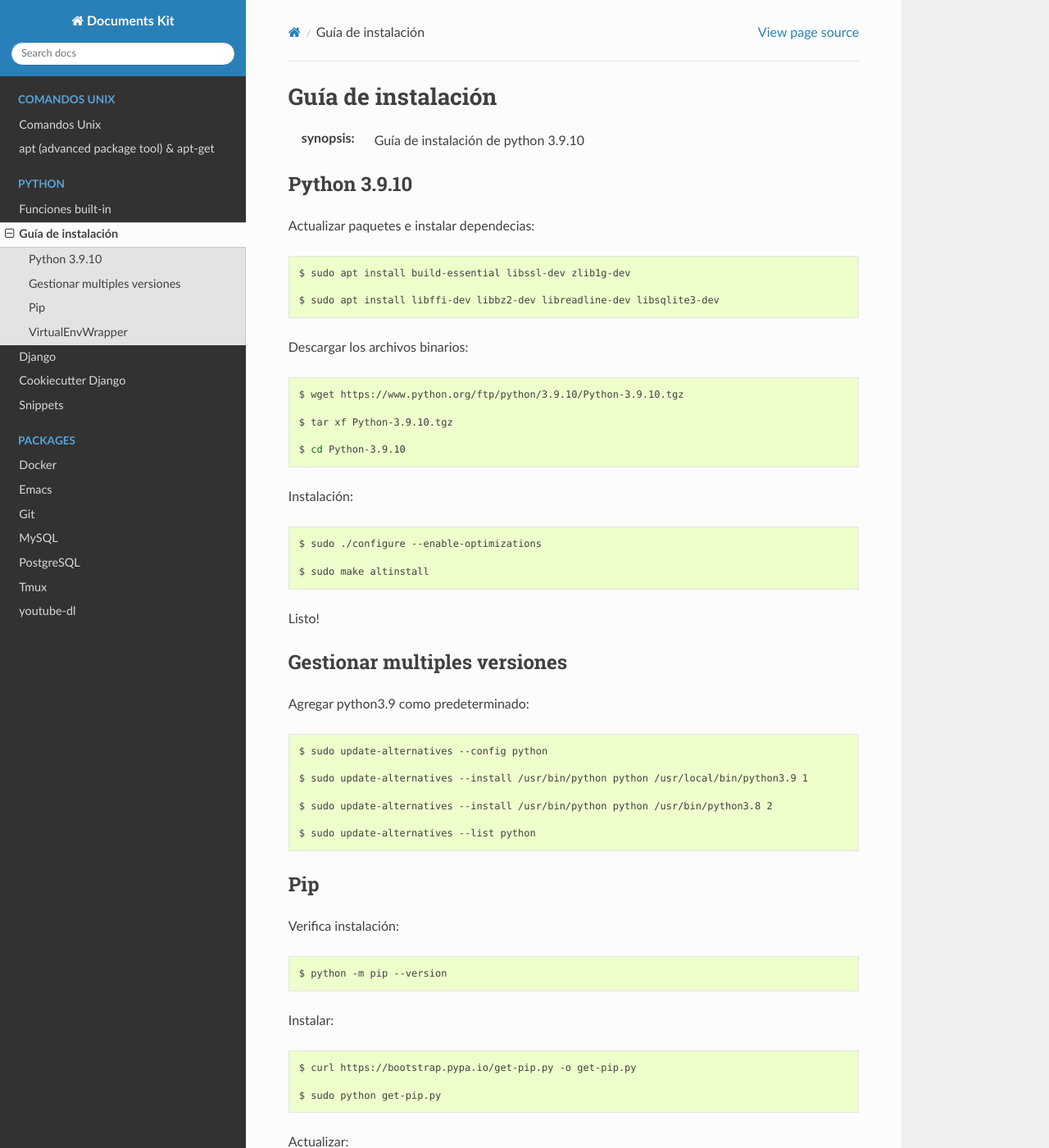
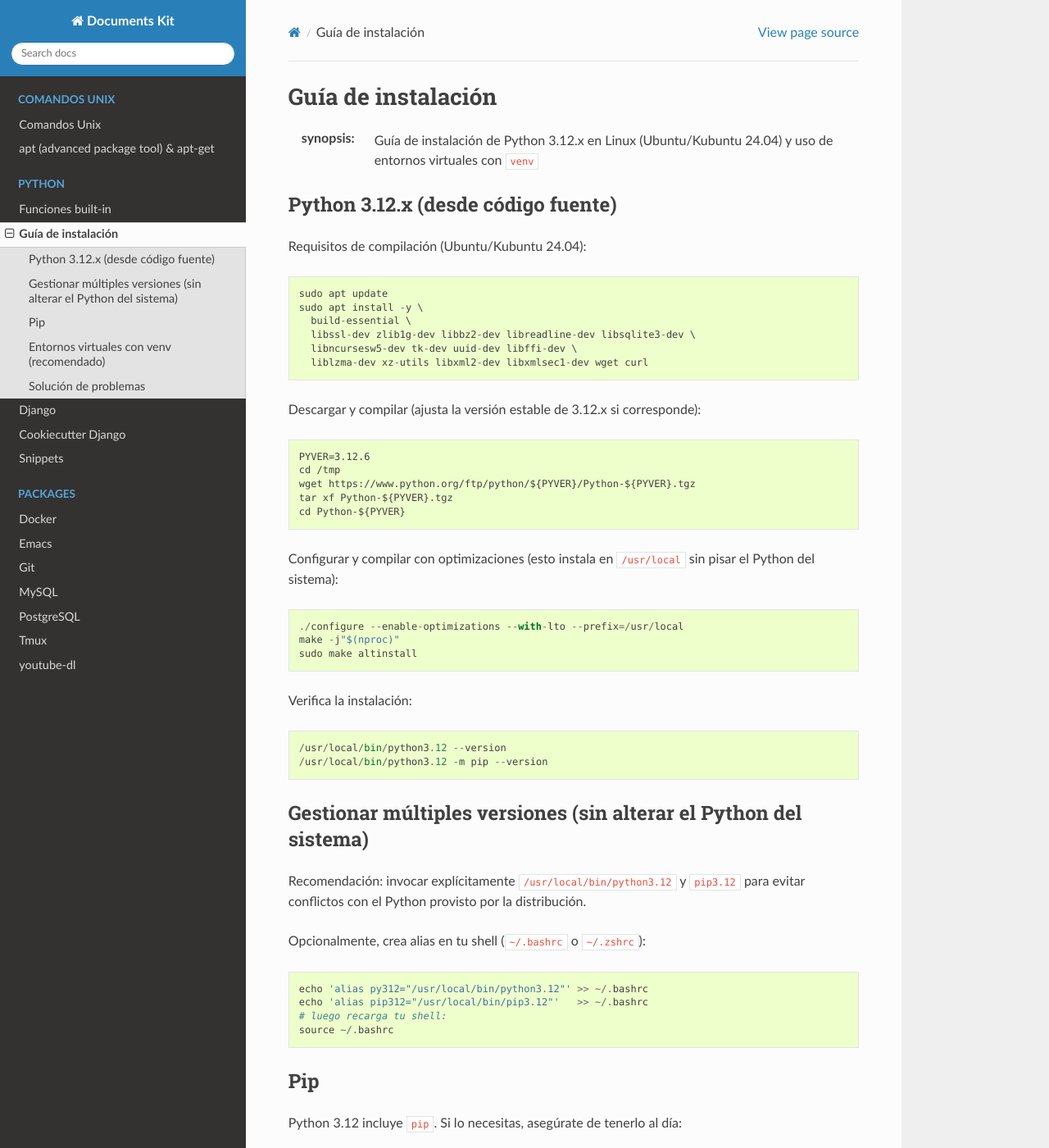
Before and after one commit to mcardozo/documents-kit, a Sphinx documentation site: the page built from docs/python/guia_de_instalacion.rst, in a window 1280 px wide and 1400 px high. Shown: the whole window at 82% size. Built offline with Sphinx 7.4.7 and the Read the Docs theme 3.1.0, drawn with Linux system fonts in a browser that asks for light colours; some of the changed text lies outside the part shown.

Commit message:
Modifica guía de instalación para python

```diff
--- a/docs/python/guia_de_instalacion.rst
+++ b/docs/python/guia_de_instalacion.rst
@@ -1,83 +1,119 @@
 Guía de instalación
 =====================================================================
 
-:synopsis: Guía de instalación de python 3.9.10
+:synopsis: Guía de instalación de Python 3.12.x en Linux (Ubuntu/Kubuntu 24.04) y uso de entornos virtuales con ``venv``
+
+Python 3.12.x (desde código fuente)
+----------------------------------------------------------------------
+Requisitos de compilación (Ubuntu/Kubuntu 24.04)::
+
+  sudo apt update
+  sudo apt install -y \
+    build-essential \
+    libssl-dev zlib1g-dev libbz2-dev libreadline-dev libsqlite3-dev \
+    libncursesw5-dev tk-dev uuid-dev libffi-dev \
+    liblzma-dev xz-utils libxml2-dev libxmlsec1-dev wget curl
+
+Descargar y compilar (ajusta la versión estable de 3.12.x si corresponde)::
+
+  PYVER=3.12.6
+  cd /tmp
+  wget https://www.python.org/ftp/python/${PYVER}/Python-${PYVER}.tgz
+  tar xf Python-${PYVER}.tgz
+  cd Python-${PYVER}
+
+Configurar y compilar con optimizaciones (esto instala en ``/usr/local`` sin pisar el Python del sistema)::
+
+  ./configure --enable-optimizations --with-lto --prefix=/usr/local
+  make -j"$(nproc)"
+  sudo make altinstall
+
+Verifica la instalación::
+
+  /usr/local/bin/python3.12 --version
+  /usr/local/bin/python3.12 -m pip --version
 
 
-Python 3.9.10
+Gestionar múltiples versiones (sin alterar el Python del sistema)
 ----------------------------------------------------------------------
-Actualizar paquetes e instalar dependecias:
+Recomendación: invocar explícitamente ``/usr/local/bin/python3.12`` y ``pip3.12`` para evitar conflictos con el Python provisto por la distribución.
 
-.. code-block:: bash
+Opcionalmente, crea alias en tu shell (``~/.bashrc`` o ``~/.zshrc``)::
 
-   $ sudo apt install build-essential libssl-dev zlib1g-dev
-
-   $ sudo apt install libffi-dev libbz2-dev libreadline-dev libsqlite3-dev
-
-
-Descargar los archivos binarios:
-
-.. code-block:: bash
-
-   $ wget https://www.python.org/ftp/python/3.9.10/Python-3.9.10.tgz
-
-   $ tar xf Python-3.9.10.tgz
-
-   $ cd Python-3.9.10
-
-Instalación:
-
-.. code-block:: bash
-
-   $ sudo ./configure --enable-optimizations
-
-   $ sudo make altinstall
-
-Listo!
-
-
-Gestionar multiples versiones
-----------------------------------------------------------------------
-Agregar python3.9 como predeterminado::
-
-  $ sudo update-alternatives --config python
-
-  $ sudo update-alternatives --install /usr/bin/python python /usr/local/bin/python3.9 1
-
-  $ sudo update-alternatives --install /usr/bin/python python /usr/bin/python3.8 2
-
-  $ sudo update-alternatives --list python
+  echo 'alias py312="/usr/local/bin/python3.12"' >> ~/.bashrc
+  echo 'alias pip312="/usr/local/bin/pip3.12"'   >> ~/.bashrc
+  # luego recarga tu shell:
+  source ~/.bashrc
 
 
 Pip
 ----------------------------------------------------------------------
-Verifica instalación::
+Python 3.12 incluye ``pip``. Si lo necesitas, asegúrate de tenerlo al día::
 
-  $ python -m pip --version
-
-Instalar::
-
-  $ curl https://bootstrap.pypa.io/get-pip.py -o get-pip.py
-
-  $ sudo python get-pip.py
-
-Actualizar::
-
-  $ python -m pip install -U pip
+  /usr/local/bin/python3.12 -m ensurepip --upgrade
+  /usr/local/bin/python3.12 -m pip install --upgrade pip setuptools wheel
 
 
-VirtualEnvWrapper
+Entornos virtuales con venv (recomendado)
 ----------------------------------------------------------------------
-Instalación::
+A partir de Python 3.3, la forma estándar de crear entornos virtuales es con ``venv`` (no se usa ``virtualenvwrapper``).
 
-  $ sudo pip install virtualenvwrapper
+### Crear un entorno local en el proyecto
 
-Agregar al archivo de configuración::
+Desde la carpeta de tu proyecto::
 
-  source /usr/local/bin/virtualenvwrapper.sh
+  # Crea el entorno .venv usando Python 3.12
+  /usr/local/bin/python3.12 -m venv .venv
 
-Problemas con virtualenv por ya estar instalado con apt::
+  # Activa el entorno (bash/zsh)
+  source .venv/bin/activate
 
-  $ python3 -m pip uninstall virtualenv
+  # Verifica que estás dentro del entorno
+  python -V
+  python -m pip -V
 
-  $ python3 -m pip install virtualenv
+### Comandos útiles en el día a día
+
+Instalar dependencias::
+
+  python -m pip install -r requirements.txt
+
+Guardar dependencias actuales::
+
+  python -m pip freeze > requirements.txt
+
+Actualizar ``pip`` y herramientas básicas dentro del entorno::
+
+  python -m pip install --upgrade pip setuptools wheel
+
+Instalar un paquete puntual::
+
+  python -m pip install nombre-paquete
+
+Salir/desactivar el entorno virtual::
+
+  deactivate
+
+Eliminar el entorno (cuando necesites recrearlo)::
+
+  deactivate  # si está activo
+  rm -rf .venv
+
+### Recrear el entorno desde cero (patrón recomendado)
+
+Cuando cambies de versión de Python o sospeches de conflictos, recrea el entorno limpio::
+
+  rm -rf .venv
+  /usr/local/bin/python3.12 -m venv .venv
+  source .venv/bin/activate
+  python -m pip install --upgrade pip setuptools wheel
+  python -m pip install -r requirements.txt
+
+
+Solución de problemas
+----------------------------------------------------------------------
+* ``_ssl`` o ``lzma`` no disponibles al compilar: asegúrate de tener instaladas las dev libs: ``libssl-dev`` y ``liblzma-dev`` antes de compilar.
+* Evita cambiar el ``python``/``python3`` del sistema: usa únicamente ``/usr/local/bin/python3.12`` (o alias) para tu trabajo diario.
+* Si ``pip`` no aparece dentro del entorno: ejecuta ``python -m ensurepip --upgrade`` y luego ``python -m pip install --upgrade pip``.
+
+Listo!
```
